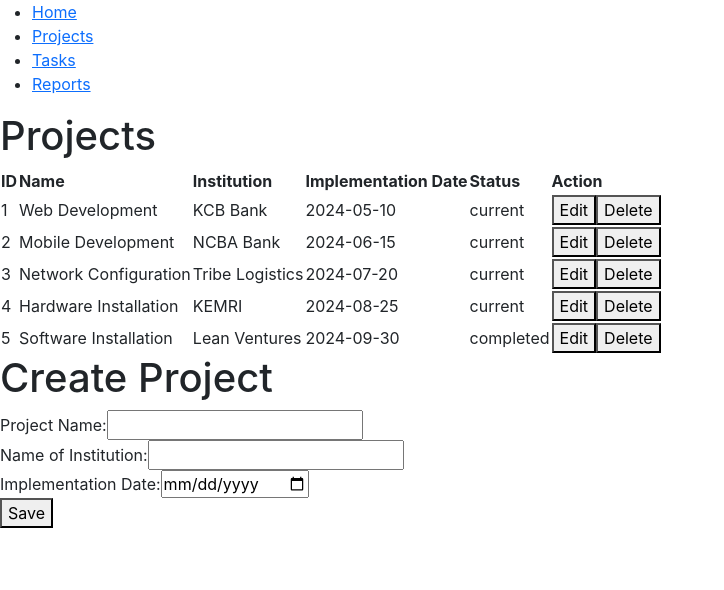
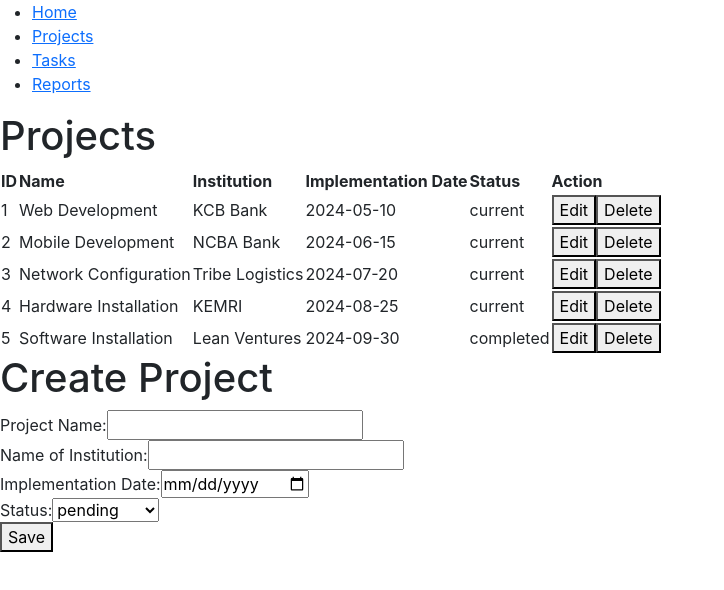
Before and after one commit to amandasuzzanne/project-tracker, a React (Create React App) app: page /projects in a window 1280 px wide. Shown: the top 590 px of the page, without its empty margins (0-724 px from the left). Built offline with nearby package versions, Linux system fonts and the light colour scheme; data requests are answered from the project's data file.

Commit message:
Add status change functionality

```diff
--- a/src/components/CreateProject.js
+++ b/src/components/CreateProject.js
@@ -4,6 +4,8 @@ function CreateProject({ selectedProject, onProjectUpdate }) {
   const [name, setName] = useState('');
   const [institution, setInstitution] = useState('');
   const [implementationDate, setImplementationDate] = useState('');
+  const [status, setStatus] = useState('pending');
+
 
   useEffect(() => {
     if (selectedProject) {
@@ -23,6 +25,10 @@ function CreateProject({ selectedProject, onProjectUpdate }) {
 
   const handleImplementationDateChange = (e) => {
     setImplementationDate(e.target.value);
+  };
+
+  const handleStatusChange = (e) => {
+    setStatus(e.target.value);
   };
 
   const handleSubmit = async (e) => {
@@ -89,6 +95,14 @@ function CreateProject({ selectedProject, onProjectUpdate }) {
           <label htmlFor="implementationDate">Implementation Date:</label>
           <input type="date" id="implementationDate" value={implementationDate} onChange={handleImplementationDateChange} />
         </div>
+        <div>
+          <label htmlFor="status">Status:</label>
+          <select id="status" value={status} onChange={handleStatusChange}>
+            <option value="pending">pending</option>
+            <option value="in progress">in progress</option>
+            <option value="completed">completed</option>
+          </select>
+        </div>
         <button type="submit">{selectedProject ? 'Update' : 'Save'}</button>
       </form>
     </div>
```
